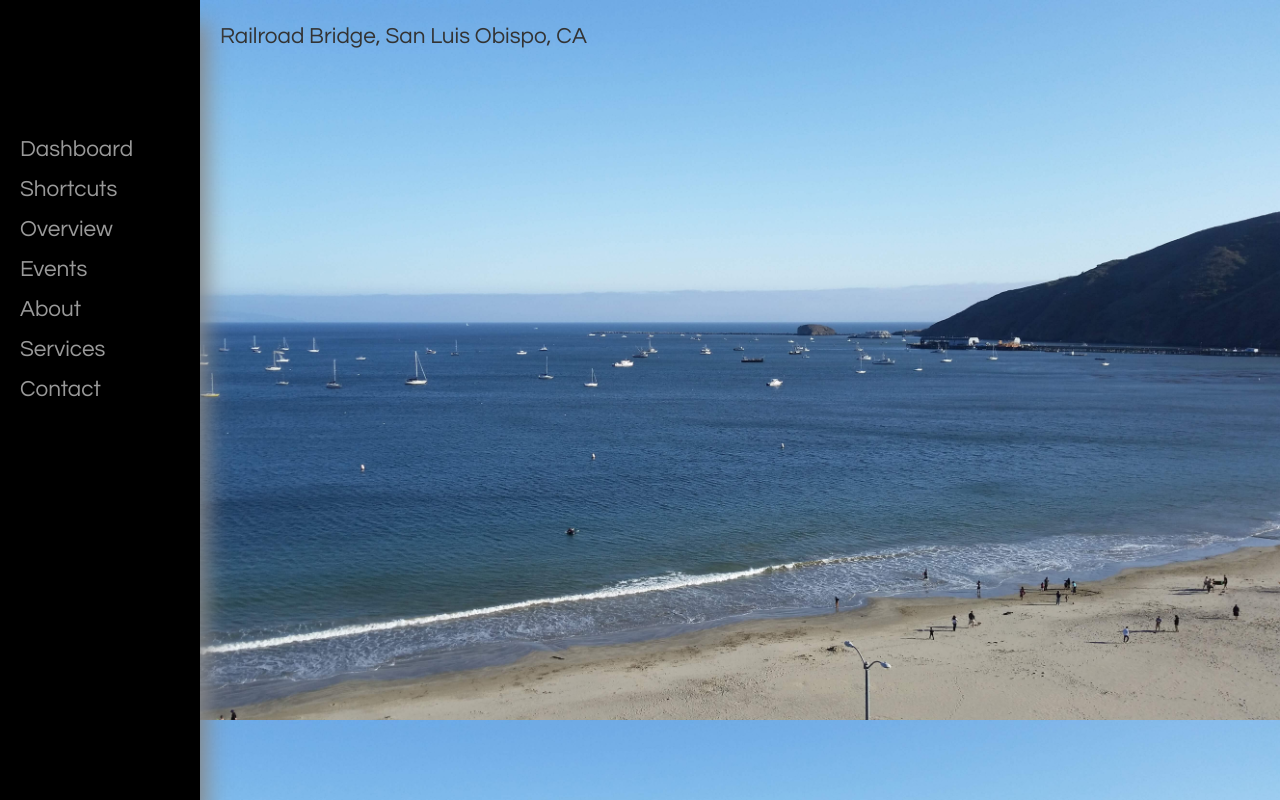
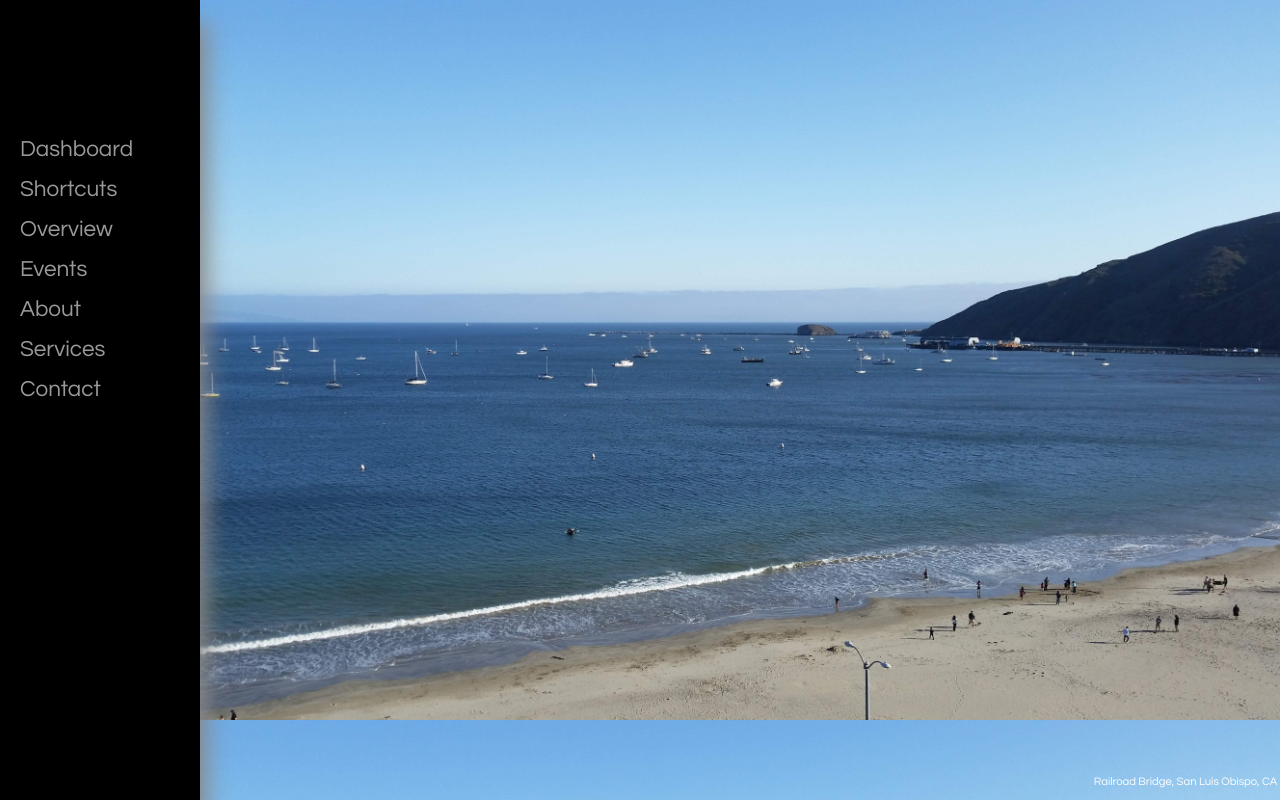
Before and after one commit to JoelBraun/zealous-parakeet, a website: page mobile/index.html in a window 1280 px wide. Drawn offline with nearby package versions, Linux system fonts and the light colour scheme.

Commit message:
Additional Fixes

```diff
--- a/mobile/index.html
+++ b/mobile/index.html
@@ -72,11 +72,12 @@
             <div class="container-fluid">
                 <div class="row">
                     <div class="col-lg-12">
+                      <p id="ftcaption">Railroad Bridge, San Luis Obispo, CA</p>
+                  </div>
                     </div>
                 </div>
             </div>
-            <p id="ftcaption">Railroad Bridge, San Luis Obispo, CA</p>
-        </div>
+
         <!-- /#page-content-wrapper -->
 
     </div>
@@ -98,12 +99,12 @@
     });
     </script>
     <script>
-    window.onresize = function(event) {
+    $(window).resize(function() {
        if ($(window).width > 768) {
-         $("#ftcaption").text = "Avila Bay, California"
+         $("#ftcaption").text = "Avila Bay, California";
        }
        else {
-         $("#ftcaption").text = "Railroad Bridge, San Luis Obispo, CA"
+         $("#ftcaption").text = "Railroad Bridge, San Luis Obispo, CA";
        }
     };
     </script>
--- a/mobile/simple-sidebar.css
+++ b/mobile/simple-sidebar.css
@@ -9,6 +9,14 @@
 body {
   font-family: "Questrial","Futura", sans-serif;
   font-size: 2.25em;
+}
+
+#ftcaption {
+  position: fixed;
+  bottom: 0;
+  right: .25em;
+  font-size: .5em;
+  color:#ffffff;
 }
 
 #wrapper {
@@ -104,6 +112,7 @@ body {
 #menu-toggle {
   cursor: pointer;
   top: 0px;
+  position: fixed;
 }
 
 @media(max-width:768px) {
```
